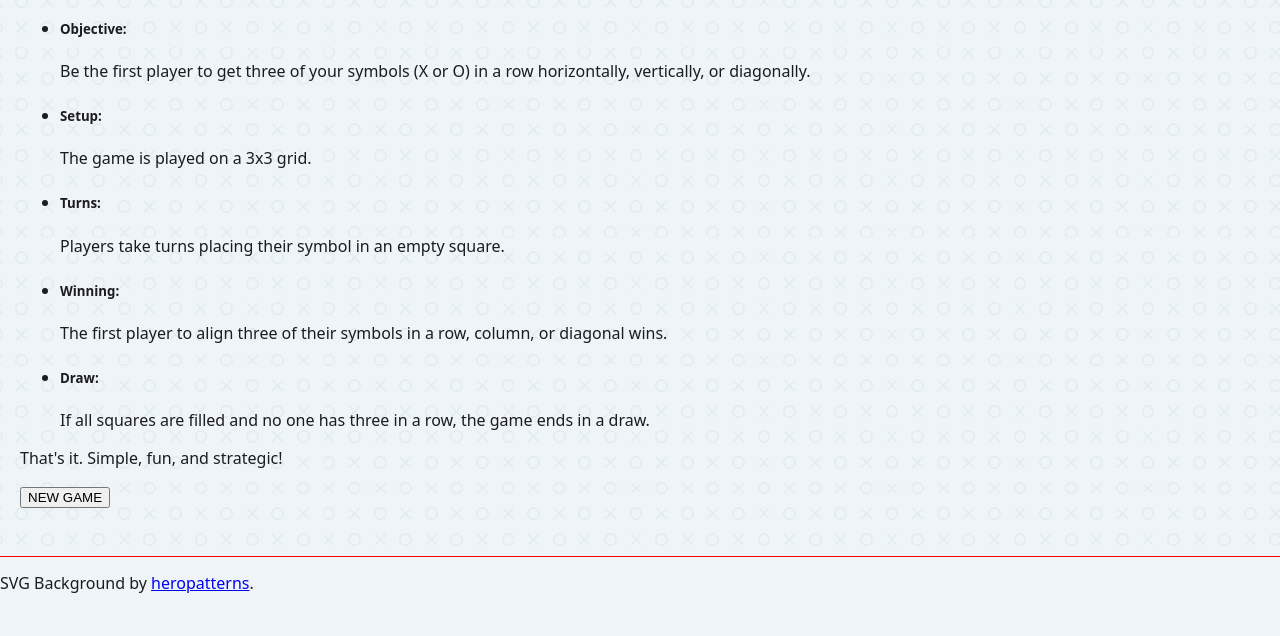
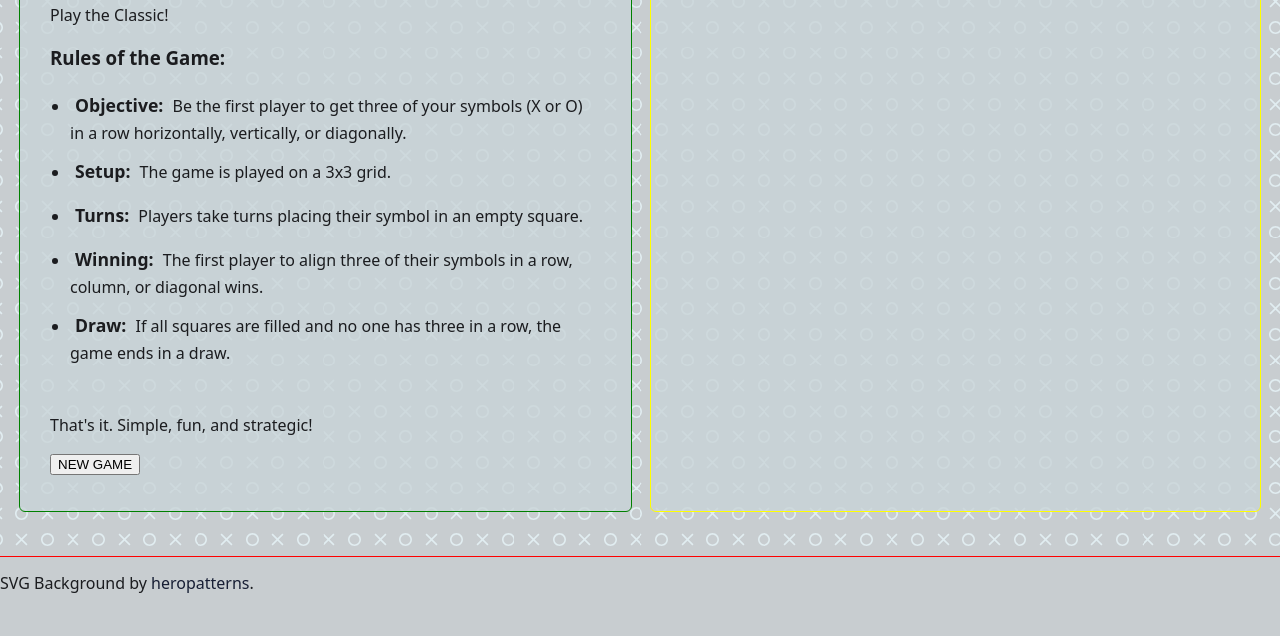
Before and after one commit to glovek08/tic-tac-toe, a website: page index.html in a window 1280 px wide. Shown: the part 164-800 px from the top of the page. Drawn offline with Linux system fonts and the light colour scheme.

Commit message:
[feat] theme variables, game & rules section styles, default anchor

```diff
--- a/css/styles.css
+++ b/css/styles.css
@@ -1,18 +1,42 @@
 :root {
-  --main-bg: #eff4f8;
+  --main-bg: #c8cdd0;
+  color: #adb8be;
   --main-bg-svg: url("../assets/tic-tac-toe_light.svg");
+  --main-fg: #c6c0f0;
+  --main-fg-transparent: #c9d4d8ca;
   --font: #1b1c1f;
+  --a-not-visited: #171e34;
+  --a-visited: #571355;
+  --accent: #6d071d;
 }
 :root.dark {
-  --main-bg: #133651;
+  --main-bg: #0b2335;
   --main-bg-svg: url("../assets/tic-tac-toe_dark.svg");
+  --main-fg: #221e38;
+  --main-fg-transparent: #12101bad;
   --font: #e4e7f1;
+  --a-not-visited: #94abf5;
+  --a-visited: #f478c4;
+  --accent: #f21d4b;
 }
 
 *,
 *::before,
 *::after {
   box-sizing: border-box;
+}
+
+a {
+  text-decoration: none;
+  color: var(--a-not-visited);
+}
+
+a:visited {
+  color: var(--a-visited);
+}
+
+a:hover {
+  color: var(--accent);
 }
 
 body {
@@ -33,6 +57,44 @@ main {
   background-position: 20% 20%;
   background-size: 4%;
   width: 100%;
-  height: 90dvh;
+  min-height: 90dvh;
   padding: 20px;
+  display: flex;
+  align-items: center;
+  justify-content: center;
+  gap: 20px;
 }
+
+main > section {
+  width: 50%;
+  min-height: 600px;
+  margin-top: 30px;
+  background: var(--main-fg-transparent);
+  border-radius: 5px;
+}
+
+#context-container {
+  outline: 1px solid green;
+  padding: 20px 30px;
+}
+
+#game-container {
+  outline: 1px solid yellow;
+}
+
+#rules-ul {
+  padding-left: 10px;
+  margin-bottom: 50px;
+}
+
+#rules-ul li {
+  margin: 10px;
+  padding: 0;
+}
+
+.rules-ul-heading {
+  display: inline-block;
+  font-size: 1.1em;
+  padding: 0;
+  margin: 5px;
+}
```
